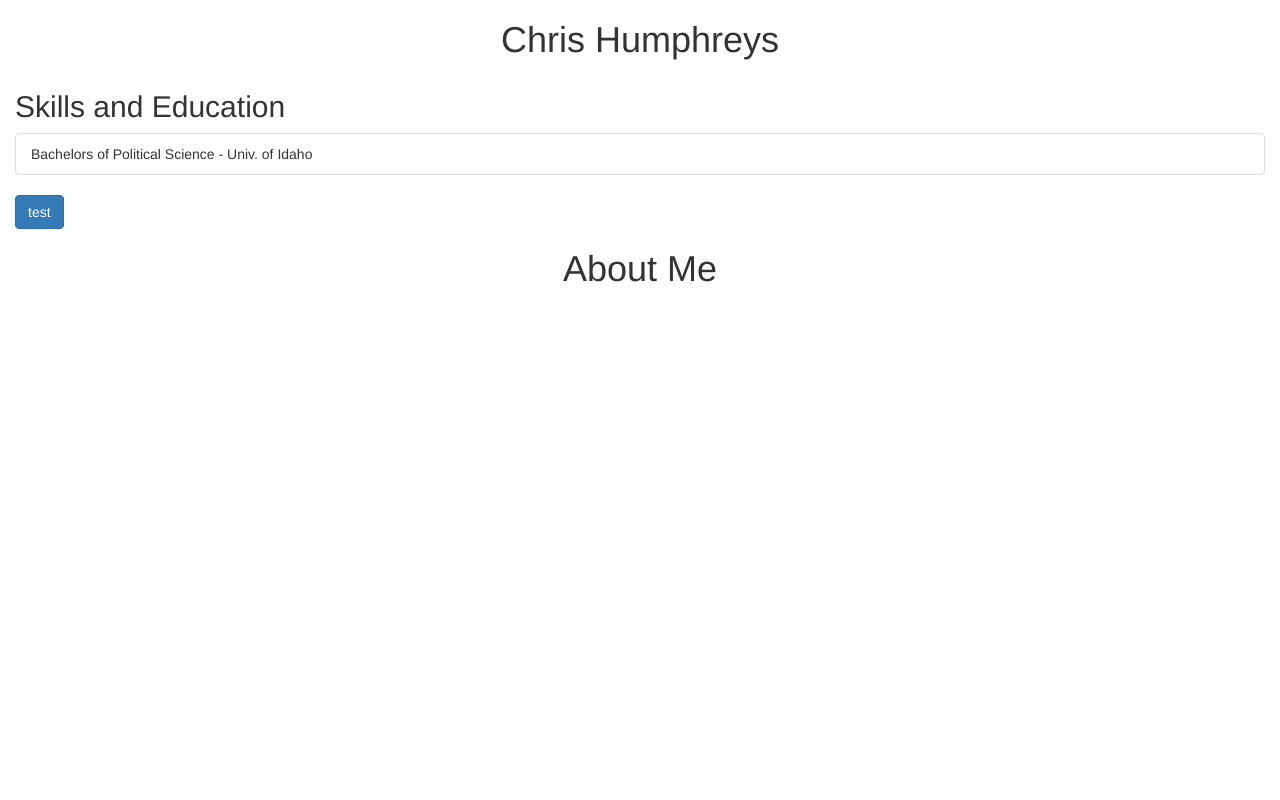
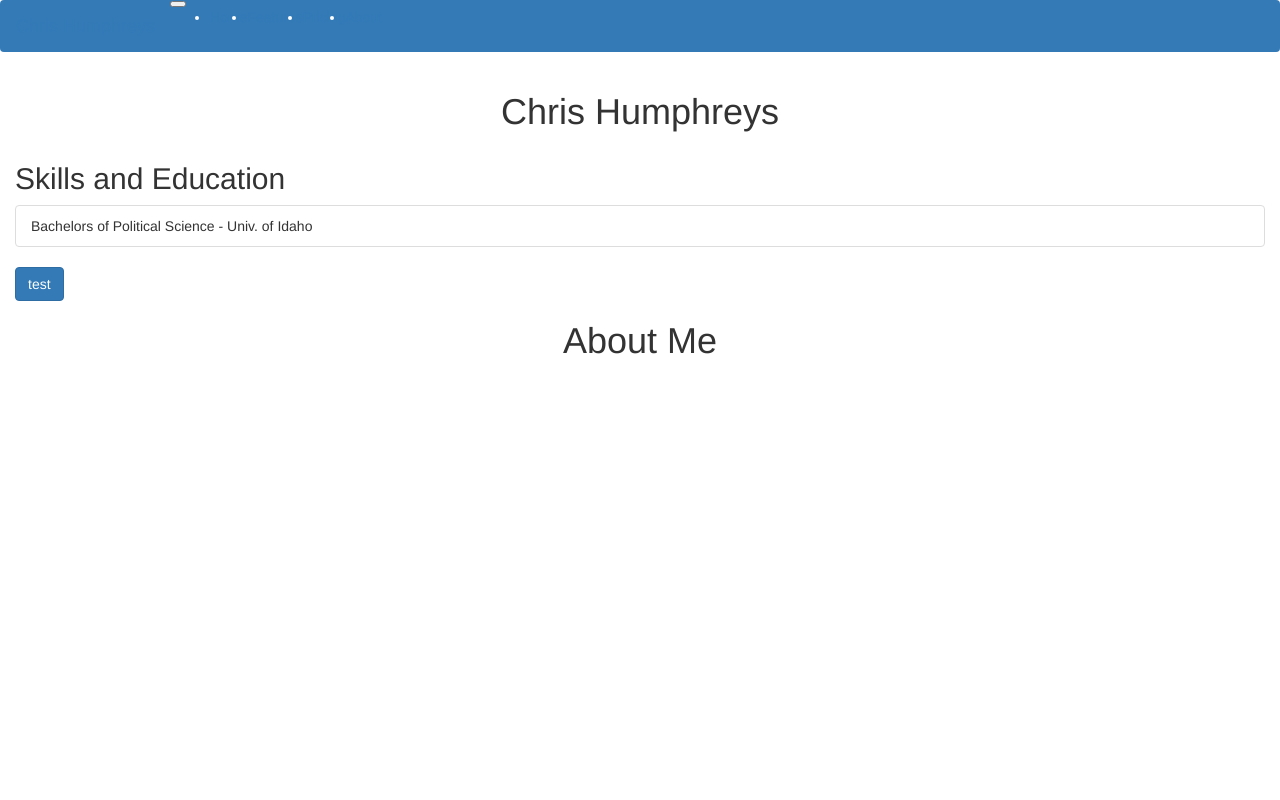
Before and after one commit to ChrisCHumphreys/portfolio, a Django app: page / in a window 1280 px wide. Run offline with Django 3.2, Linux system fonts and the light colour scheme; some libraries are stand-ins or nearby versions.

Commit message:
not quite working, need to update to bootstrap 4

```diff
--- /dev/null
+++ b/portfolio/static/portfolio/me.css
@@ -0,0 +1,3 @@
+html {
+    font-size: 100%;
+}
--- a/portfolio/templates/portfolio/base.html
+++ b/portfolio/templates/portfolio/base.html
@@ -1,15 +1,39 @@
 {% load bootstrap3 %}
+{% load static %}
 
 <html>
 <head>
     <script src="{% bootstrap_jquery_url %}"></script>
+    {% bootstrap_javascript %}
     {% bootstrap_css %}
-    {% bootstrap_javascript %}
-
+    <link rel="stylesheet" type="text/css" href="{% static 'portfolio/me.css' %}"/>
     {% bootstrap_messages %}
 </head>
 <body>
+<nav class="navbar navbar-expand-lg navbar-dark bg-primary">
+    <a class="navbar-brand" href="#">Chris Humphreys</a>
+    <button class="navbar-toggler" type="button" data-toggle="collapse" data-target="#navbarColor01"
+            aria-controls="navbarColor01" aria-expanded="false" aria-label="Toggle navigation" style="">
+        <span class="navbar-toggler-icon"></span>
+    </button>
 
+    <div class="collapse navbar-collapse" id="navbarColor01">
+        <ul class="navbar-nav mr-auto">
+            <li class="nav-item active">
+                <a class="nav-link" href="#">Home <span class="sr-only">(current)</span></a>
+            </li>
+            <li class="nav-item">
+                <a class="nav-link" href="#">Features</a>
+            </li>
+            <li class="nav-item">
+                <a class="nav-link" href="#">Pricing</a>
+            </li>
+            <li class="nav-item">
+                <a class="nav-link" href="#">About</a>
+            </li>
+        </ul>
+    </div>
+</nav>
 {% block content %}
 
 {% endblock content %}
```
